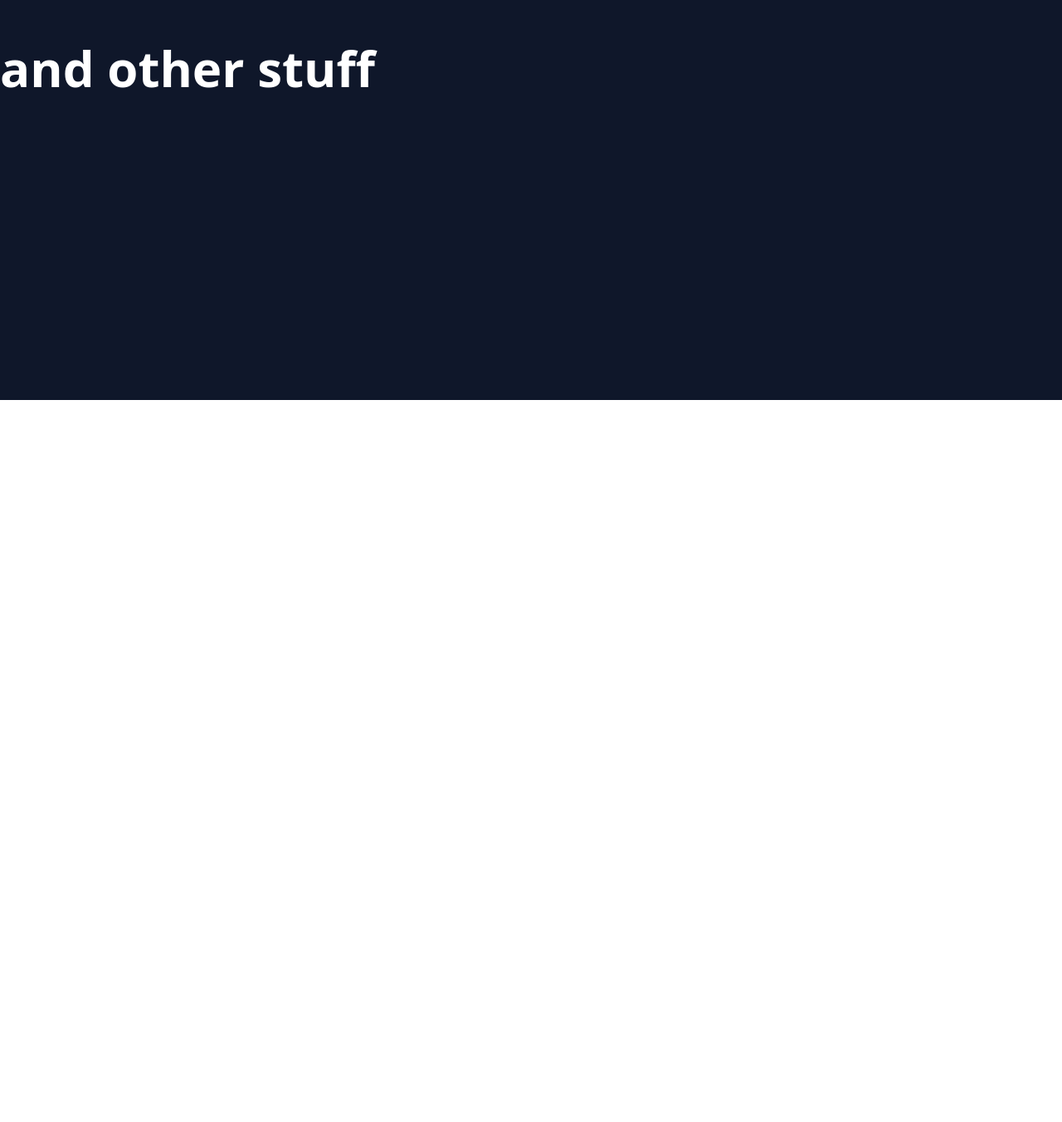
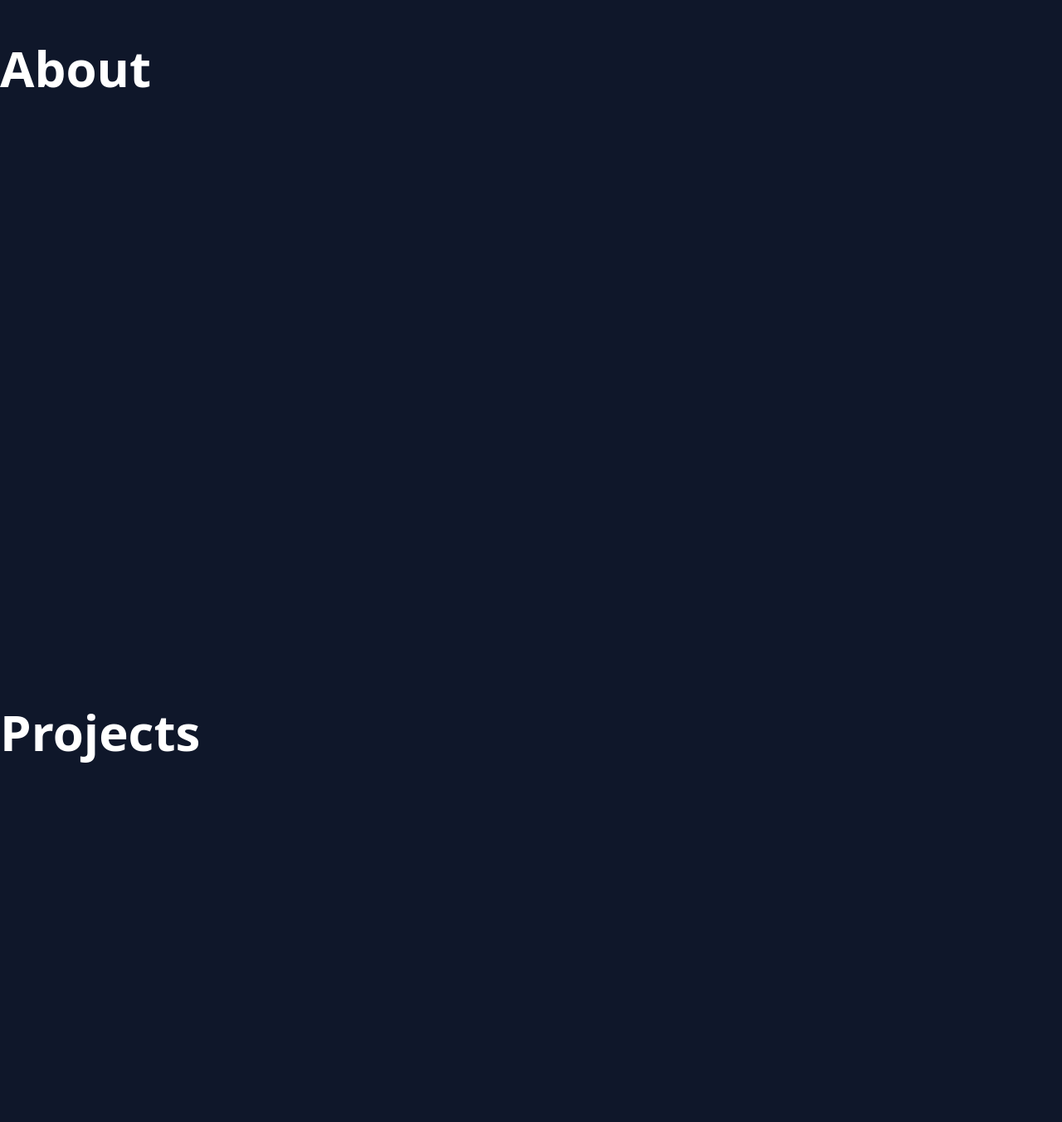
Before and after one commit to samjmerrick/zero-1, a Next.js app: page / in a window 1280 px wide. Shown: the part 1118-2470 px from the top of the page at 83% size. Before the commit the page ends 1600 px from the top, so only its background shows below. Built offline with nearby package versions, Linux system fonts and the light colour scheme.

Commit message:
Add smooth scrolling

```diff
--- a/components/nav.tsx
+++ b/components/nav.tsx
@@ -1,16 +1,24 @@
-import Link from 'next/link'
-import Image from 'next/image'
 import Logo from '../components/logo'
+import React from 'react';
 
+if (typeof window !== 'undefined') {
+    document.querySelectorAll('a[href^="#"]').forEach(anchor => {
+        anchor.addEventListener('click', function (e) {
+            e.preventDefault();
 
+            document.querySelector(this.getAttribute('href')).scrollIntoView({
+                behavior: 'smooth'
+            });
+        });
+    });
+}
 
 function Nav() {
     return (
         <nav className="fixed flex flex-wrap w-screen top-0 z-50 h-50 justify-between bg-slate-900 p-6">
-            <a href='#'>
+            <a href='#home'>
                 <Logo />
             </a>
-
             <div className="text-sm space-x-4 ">
                 <a href="#about" className="block lg:inline-block">
                     About
--- a/pages/index.tsx
+++ b/pages/index.tsx
@@ -8,7 +8,7 @@ export default function Home() {
   return (
     <div className="bg-slate-900 text-white ">
       <Nav />
-      <section className='flex flex-col h-screen'>
+      <section id='home' className='flex flex-col h-screen'>
         <div className=' flex flex-grow items-center'>
           <div className='px-10'>
             <h1 className=" grow">
@@ -32,12 +32,22 @@ export default function Home() {
           </a>
         </div>
 
+      </section>
+      <section id='about' className='h-screen flex items-center'>
+        <h1 className="grow">
+          About
+        </h1>
+      </section>
 
+      <section id='projects' className='h-screen flex items-center'>
+        <h1 className="grow">
+          Projects
+        </h1>
+      </section>
 
-      </section>
-      <section id="about" className='h-screen flex items-center'>
-        <h1 className=" grow">
-          and other stuff
+      <section id='contact' className='h-screen flex items-center'>
+        <h1 className="grow">
+          Contact
         </h1>
       </section>
 
```
